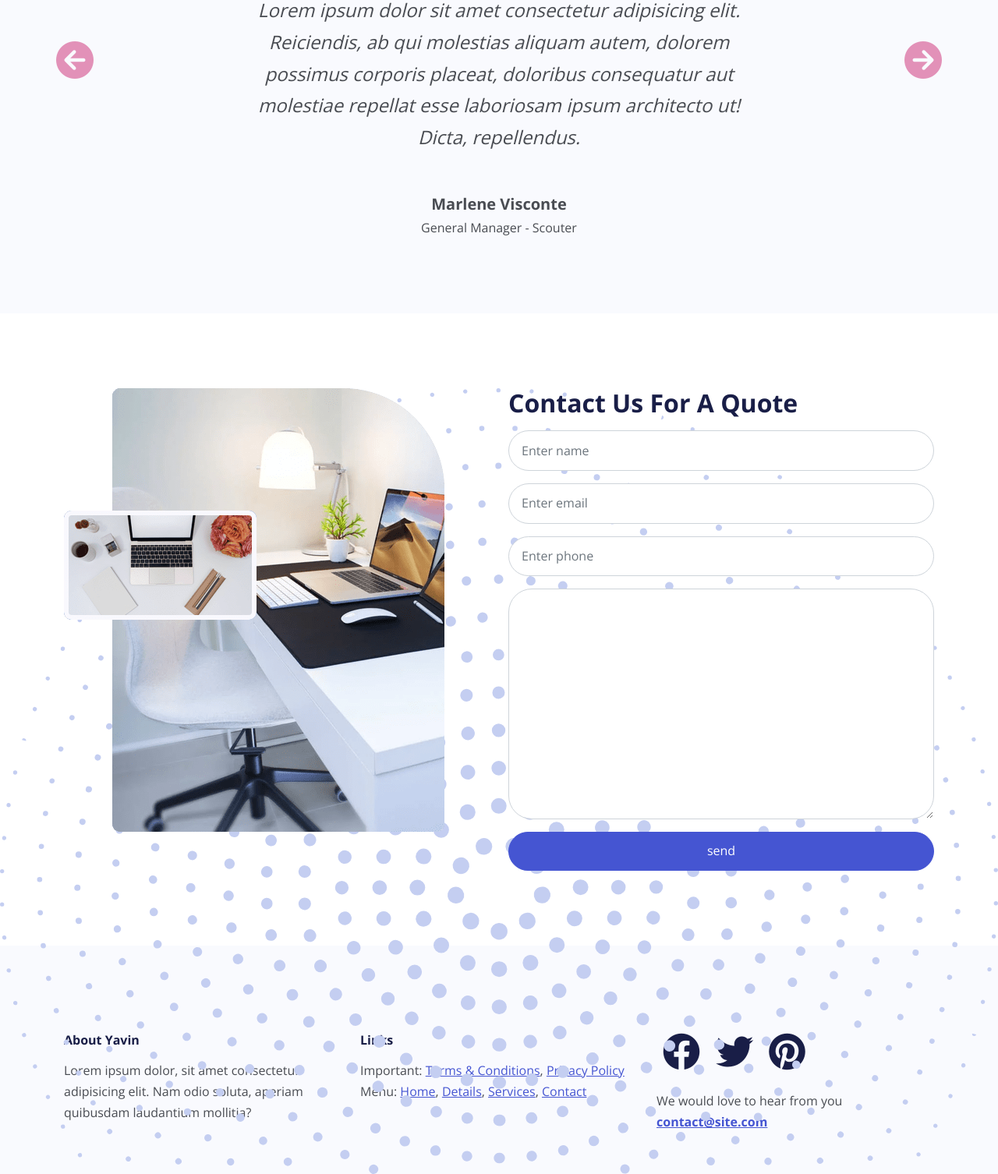
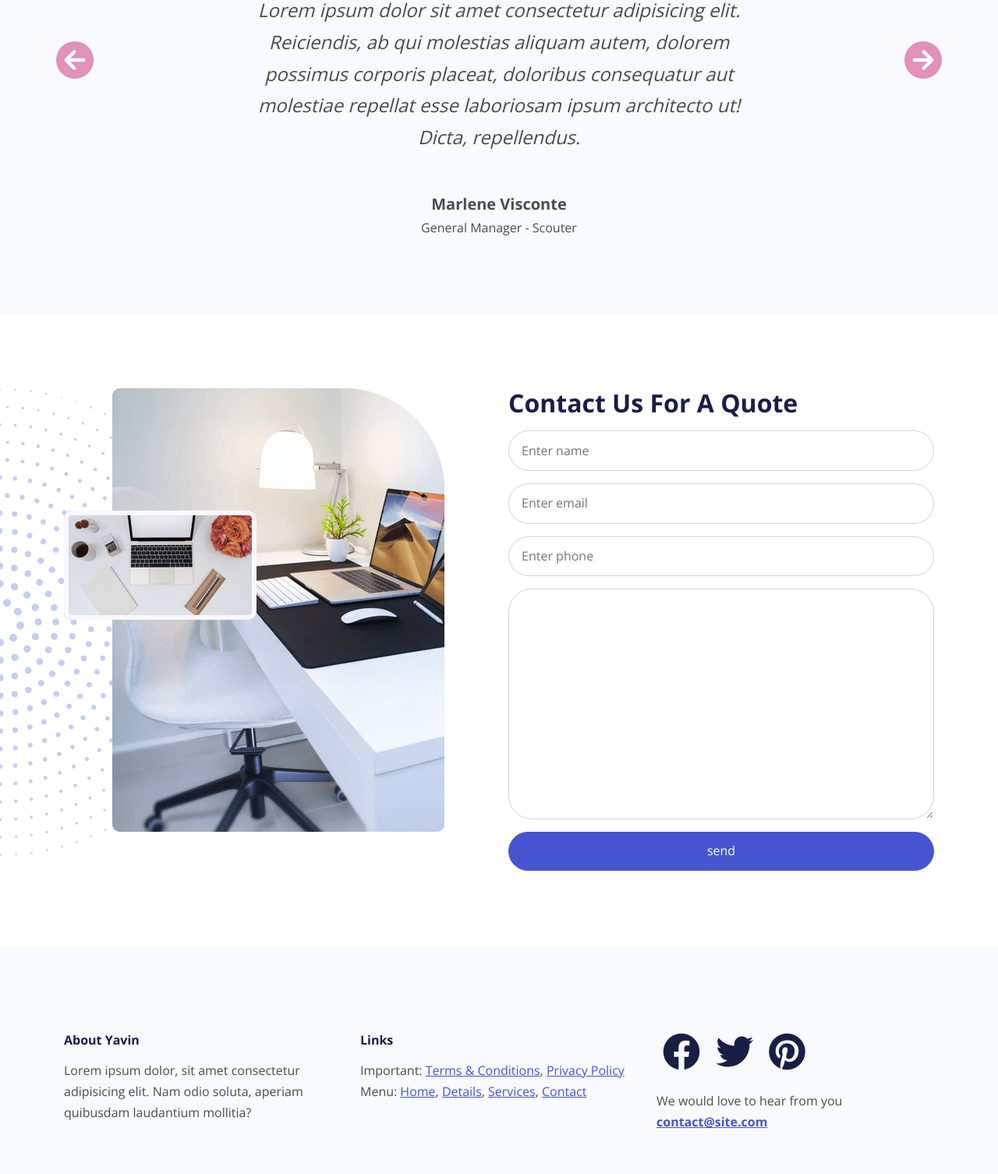
Before and after one commit to andrewteece/yavin-website, a website: page index.html in a window 1280 px wide. Shown: the part 5089-6595 px from the top of the page at 78% size. Drawn offline with nearby package versions, Linux system fonts and the light colour scheme.

Commit message:
style contact with star

```diff
--- a/index.html
+++ b/index.html
@@ -506,7 +506,7 @@
         class="decoration-star position-absolute"
       />
 
-      <div class="container position-relative z-3">
+      <div class="container position-relative z-index-3">
         <div class="row">
           <div class="col-lg-6 d-none d-md-block">
             <div class="image-container">
--- a/scss/styles.scss
+++ b/scss/styles.scss
@@ -45,6 +45,11 @@
 .details-2 .decoration-star {
   right: -12.5rem;
   width: 31.25rem;
+}
+
+.contact .decoration-star {
+  left: -300px;
+  width: 600px;
 }
 
 .to-top-btn {
```
Also changed, not shown: css/styles.css.
